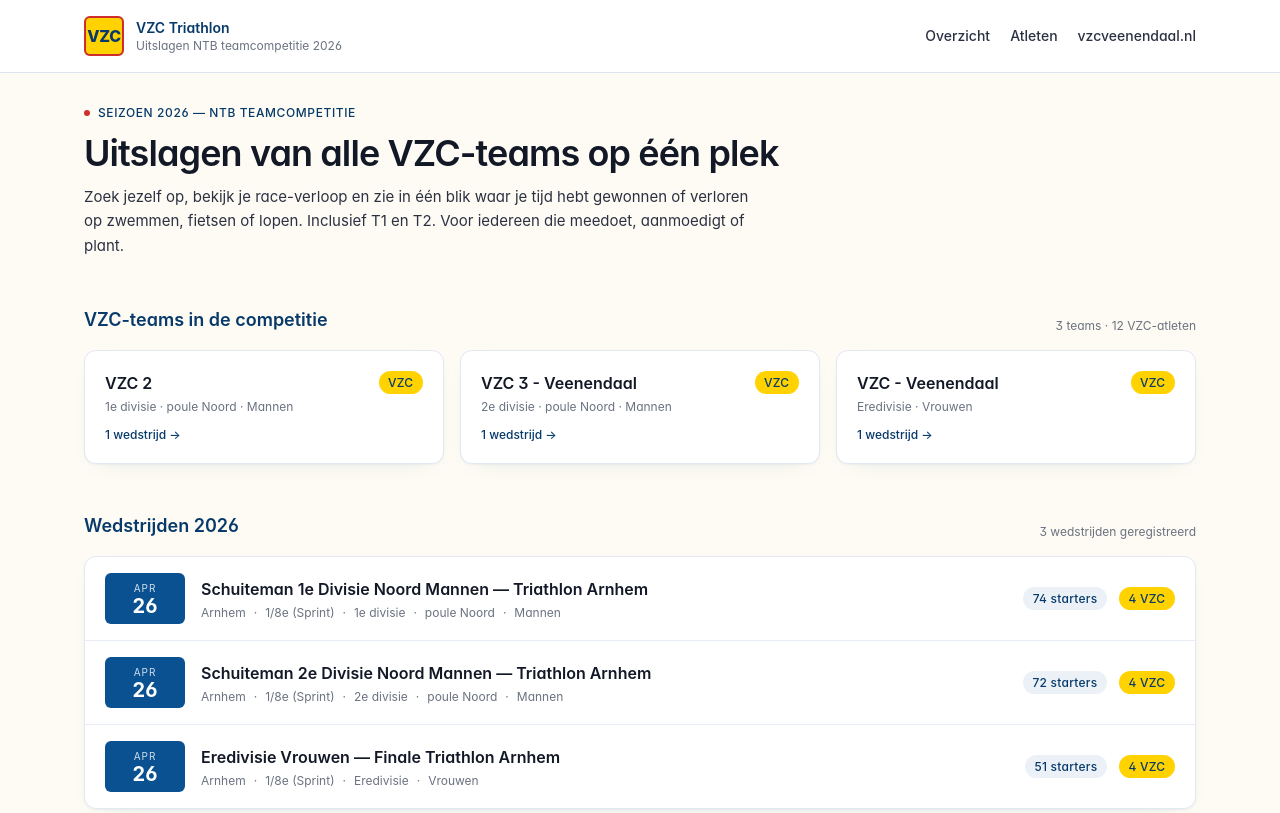
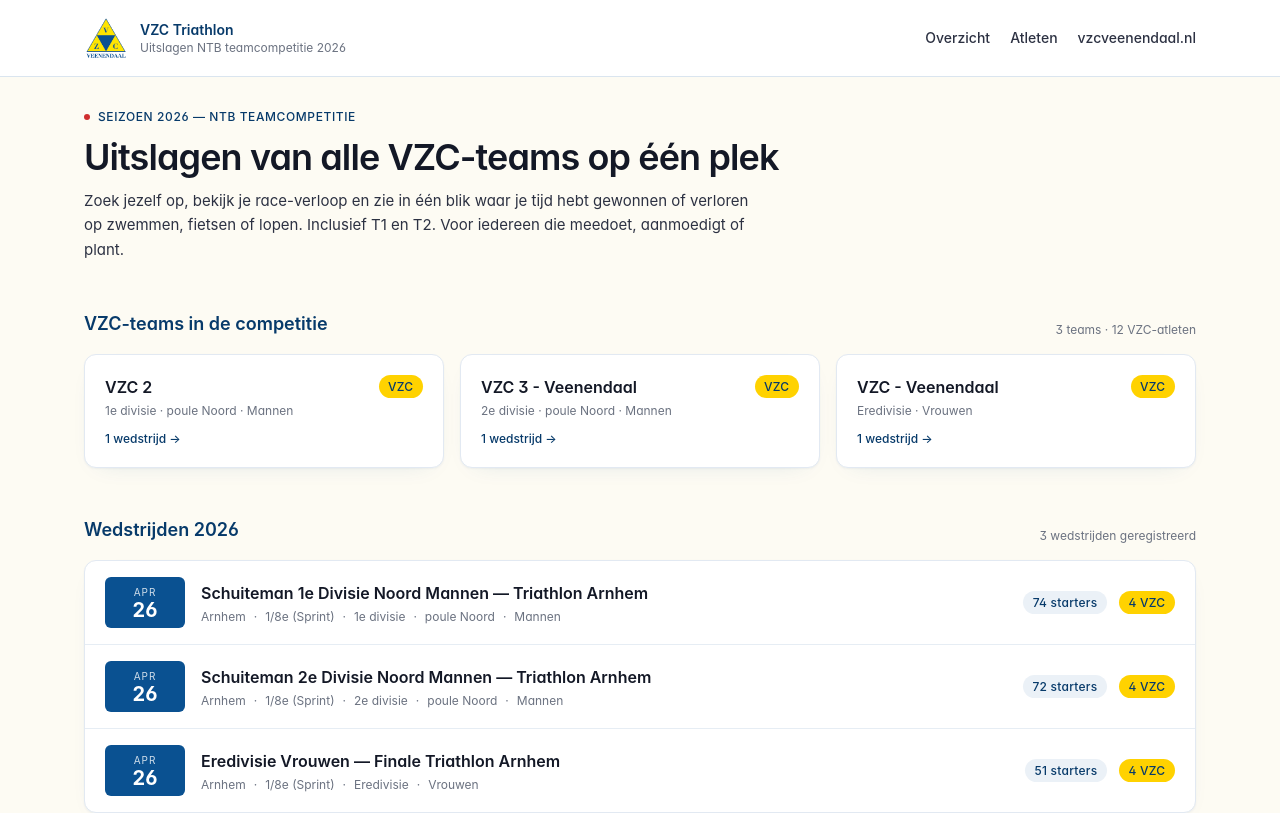
Before and after one commit to David2085/vzc-uitslagen, a Next.js app: page / in a window 1280 px wide. Shown: the top 813 px of the page. Built offline with nearby package versions, Linux system fonts and the light colour scheme.

Commit message:
Voeg officieel VZC-logo toe in header

```diff
--- a/src/app/layout.tsx
+++ b/src/app/layout.tsx
@@ -1,4 +1,5 @@
 import type { Metadata } from "next";
+import Image from "next/image";
 import Link from "next/link";
 import "./globals.css";
 
@@ -15,13 +16,14 @@
         <header className="border-b border-[color:var(--color-vzc-blue)]/15 bg-white">
           <div className="mx-auto flex max-w-6xl items-center gap-5 px-5 py-4">
             <Link href="/" className="flex items-center gap-3">
-              <span
-                aria-hidden
-                className="inline-flex h-10 w-10 items-center justify-center rounded-md bg-[color:var(--color-vzc-yellow)] text-[color:var(--color-vzc-blue-dark)] font-extrabold tracking-tight"
-                style={{ boxShadow: "inset 0 0 0 2px var(--color-vzc-red)" }}
-              >
-                VZC
-              </span>
+              <Image
+                src="/logo-vzc.png"
+                alt="VZC Veenendaal"
+                width={44}
+                height={44}
+                priority
+                className="h-11 w-11 rounded-md"
+              />
               <span className="leading-tight">
                 <span className="block text-sm font-semibold text-[color:var(--color-vzc-blue-dark)]">
                   VZC Triathlon
```
Also changed, not shown: public/logo-vzc.png (added).
